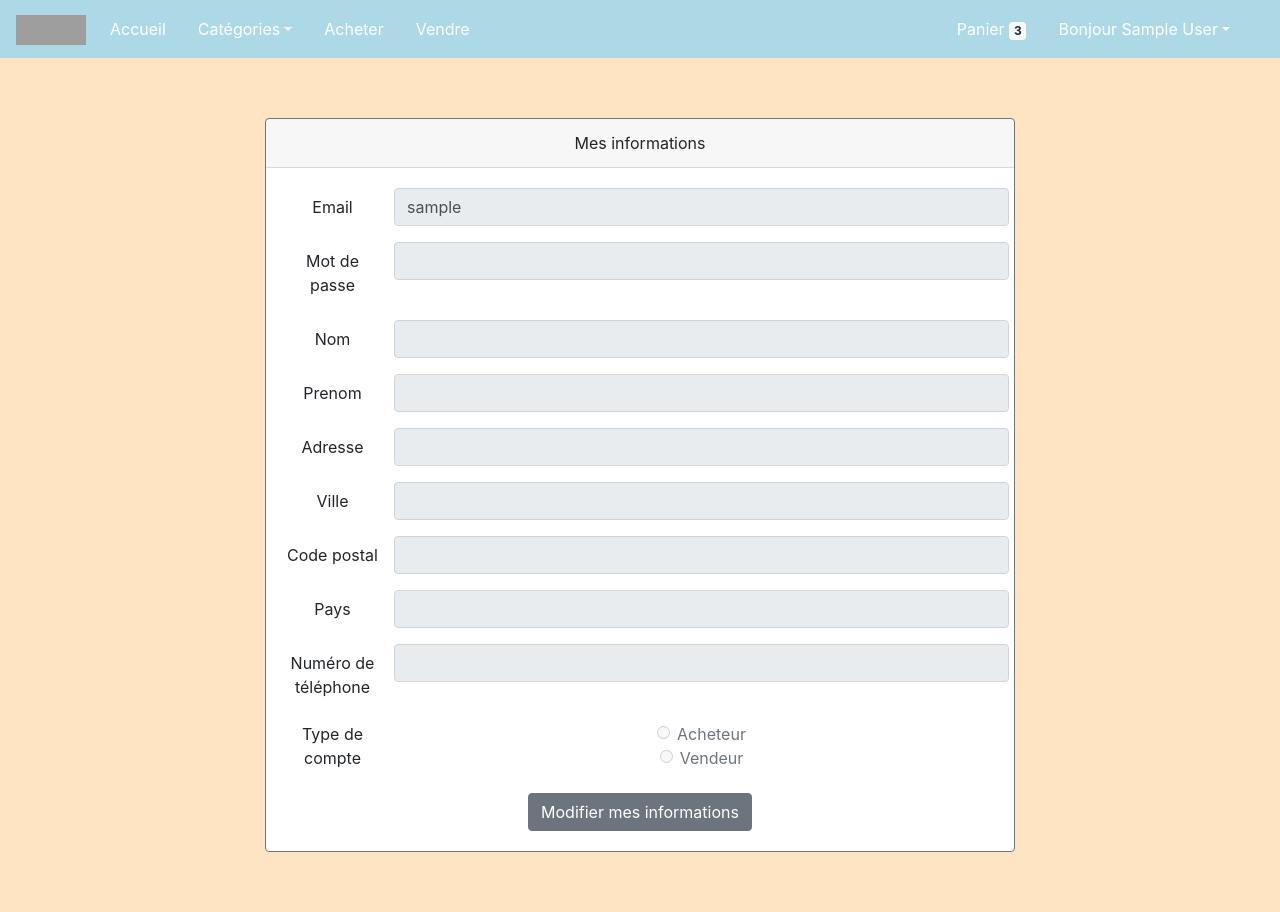
After one commit to Nassim-Boutaleb/Piscine_2020, a PHP site: page /gerer_compte.php in a window 1280 px wide. The commit adds this page. Run offline with PHP 8.4, Linux system fonts and the light colour scheme; the visitor is signed in with stand-in values (Sample User, id 1); data that the repository does not hold is empty; grey boxes are pictures that could not be loaded.

Commit message:
V1 modifier le compte

```diff
--- a/Piscine/Navbars/navbar_def.php
+++ b/Piscine/Navbars/navbar_def.php
@@ -43,7 +43,7 @@
                             <li class="nav-item dropdown" id="menu_compte">
                                 <a class="nav-link dropdown-toggle" href="#" id="compte" role="button" data-toggle="dropdown" aria-haspopup="true" aria-expanded="false"><?php echo("Bonjour ".$_SESSION["nom"]); ?></a>
                                 <div class="dropdown-menu" aria-labelledby="navbarDropdown">
-                                    <a class="dropdown-item" href="#">Mes informations personnelles</a>
+                                    <a class="dropdown-item" href="gerer_compte.php">Mes informations personnelles</a>
                                     <a class="dropdown-item" href="deconnexion.php">Me déconnecter</a>
                                 </div>
                             </li>
--- /dev/null
+++ b/Piscine/gerer_compte.php
@@ -0,0 +1,221 @@
+<?php session_start() ?>
+<!DOCTYPE html>
+<html lang="en">
+<head>
+    <meta charset="utf-8">
+    <meta name="viewport" content="width=device-width, initial-scale=1">
+    <link rel="stylesheet"  href="https://stackpath.bootstrapcdn.com/bootstrap/4.1.3/css/bootstrap.min.css">
+    <script src="https://code.jquery.com/jquery-3.3.1.slim.min.js"></script>
+    <script src="https://stackpath.bootstrapcdn.com/bootstrap/4.1.3/js/bootstrap.min.js"></script>
+    <title>Mes informations</title>
+    <link href="login.css" rel="stylesheet" type="text/css"/>
+    <?php
+        // Se connecter à la BDD pour récupérer les informations à afficher
+        $login = $_SESSION["login"];  // qui est connecté ?
+
+        //identifier le nom de base de données
+        $database = "ebayece";
+
+        //connectez-vous dans votre BDD
+        //Rappel : votre serveur = localhost | votre login = root | votre mot de pass = '' (rien)
+        $db_handle = mysqli_connect('localhost', 'root', 'root' );
+        $db_found = mysqli_select_db($db_handle, $database);
+
+        //si le BDD existe, faire le traitement
+        if ($db_found) {
+
+            $sql = "SELECT * FROM utilisateur WHERE login='$login' ";
+            $result = mysqli_query($db_handle, $sql);
+
+            while ($data = mysqli_fetch_assoc($result)) {
+                $password = $data["password"];
+                $nom = $data["nom"];
+                $prenom = $data["prenom"];
+                $adresse = $data["adresse"];
+                $ville = $data["ville"];
+                $code_postal = $data["code_postal"];
+                $pays = $data["pays"];
+                $numero_tel = $data["numero_tel"];
+                $statut = $data["statut"];
+            }
+        }
+        else {
+            echo "Database not found";
+        }   //end else
+
+        // Gestion des erreurs (après avoir validé le formulaire une 1ere fois)
+    ?>
+    <script>
+        $(document).ready (function() {
+            // Cocher la bonne radio pour le statut
+            var statut = "<?php echo($statut); ?>";
+            if (statut == "vendeur")
+            {
+                $("#statutV").prop("checked", true).trigger("click");
+            }
+            else if (statut == "acheteur")
+            {
+                $("#statutA").prop("checked", true).trigger("click");
+
+            }
+
+            // Si clic sur le bouton modifier mes informations: les champs deviennent modifiables et on active le bouton
+            // enregistrer qui va valider le formulaire
+            var envoi = false;
+            $("#modifierBtn").on ("click", function(e){
+                if (envoi == false)
+                {
+                    e.preventDefault(); // Le bouton modifier mes informations ne déclenche pas l'envoi du formulaire:
+                    $("#email").removeAttr("readonly");
+                    $("#nom").removeAttr("readonly");
+                    $("#prenom").removeAttr("readonly");
+                    $("#adresse").removeAttr("readonly");
+                    $("#ville").removeAttr("readonly");
+                    $("#pays").removeAttr("readonly");
+                    $("#cp").removeAttr("readonly");
+                    $("#tel").removeAttr("readonly");
+
+                    // Modifier le bouton
+                    $("#modifierBtn").removeClass("btn-secondary"); // il devient vert !
+                    $("#modifierBtn").addClass("btn-success"); // il devient vert !
+                    $("#modifierBtn").text("Valider les modifications");
+                    envoi = true;
+                }
+                else if (envoi == true)
+                {
+                        // Envoyer le formulaire
+                         document.getElementById("formulaire").submit();
+                }
+            });
+
+
+
+
+            // Gestion des erreurs (après avoir envoyé le formulaire une première fois)
+            // Indique à l'utilisateur son erreur
+
+
+
+        });
+    </script>
+</head>
+
+<body>
+    <!-- Navbar -->
+    <?php require("Navbars/navbar_def.php");  ?>
+
+    <!-- Contenu page -->
+
+
+    <div class="container-fluid">
+
+        <div class="card border-secondary text-center">
+            <div class="card-header">
+                Mes informations
+            </div>
+
+            <form method="post" action="gerer_compte_traitements.php" id="formulaire">
+                <div class="card-body">
+                    <div class="form-group row">
+                        <label for="email" class="col-sm-2 col-form-label">Email</label>
+                        <input type="email" class="form-control col-sm-10" name="email" id="email" value="<?php echo($login) ?>"required readonly>
+                        <div class="invalid-feedback">
+                            Login déjà utilisé. Veuillez utiliser un autre login SVP.
+                        </div>
+                    </div>
+
+                    <div class="form-group row">
+                        <label for="password" class="col-sm-2 col-form-label">Mot de passe</label>
+                        <input type="text" class="form-control col-sm-10" name="password" id="password" value="<?php echo($password) ?>" required readonly>
+                        <div class="invalid-feedback">
+                            Login inconnu
+                        </div>
+                    </div>
+
+                    <div class="form-group row">
+                        <label for="nom" class="col-sm-2 col-form-label">Nom</label>
+                        <input type="text" class="form-control col-sm-10" name="nom" id="nom" value="<?php echo($nom) ?>" required readonly>
+                        <div class="invalid-feedback">
+                            Login inconnu
+                        </div>
+                    </div>
+
+                    <div class="form-group row">
+                        <label for="prenom" class="col-sm-2 col-form-label">Prenom</label>
+                        <input type="text" class="form-control col-sm-10" name="prenom" id="prenom" value="<?php echo($prenom) ?>" required readonly>
+                        <div class="invalid-feedback">
+                            Login inconnu
+                        </div>
+                    </div>
+
+                    <div class="form-group row">
+                        <label for="adresse" class="col-sm-2 col-form-label">Adresse</label>
+                        <input type="text" class="form-control col-sm-10" name="adresse" id="adresse" value="<?php echo($adresse) ?>" required readonly>
+                        <div class="invalid-feedback">
+                            Login inconnu
+                        </div>
+                    </div>
+
+                    <div class="form-group row">
+                        <label for="ville" class="col-sm-2 col-form-label">Ville</label>
+                        <input type="text" class="form-control col-sm-10" name="ville" id="ville" value="<?php echo($ville) ?>" required readonly>
+                        <div class="invalid-feedback">
+                            Login inconnu
+                        </div>
+                    </div>
+
+                    <div class="form-group row">
+                        <label for="cp" class="col-sm-2 col-form-label">Code postal</label>
+                        <input type="text" class="form-control col-sm-10" name="cp" id="cp" value="<?php echo($code_postal) ?>" required readonly>
+                        <div class="invalid-feedback">
+                            Login inconnu
+                        </div>
+                    </div>
+
+                    <div class="form-group row">
+                        <label for="pays" class="col-sm-2 col-form-label">Pays</label>
+                        <input type="text" class="form-control col-sm-10" name="pays" id="pays" value="<?php echo($pays) ?>" required readonly>
+                        <div class="invalid-feedback">
+                            Login inconnu
+                        </div>
+                    </div>
+
+                    <div class="form-group row">
+                        <label for="tel" class="col-sm-2 col-form-label">Numéro de téléphone</label>
+                        <input type="phone" class="form-control col-sm-10" name="tel" id="tel" value="<?php echo($numero_tel) ?>" required readonly>
+                        <div class="invalid-feedback">
+                            Login inconnu
+                        </div>
+                    </div>
+
+                    <fieldset class="form-group">
+                        <div class="row">
+                          <legend class="col-form-label col-sm-2 pt-0">Type de compte</legend>
+                          <div class="col-sm-10">
+                            <div class="form-check">
+                              <input class="form-check-input" type="radio" name="statut" id="statutA" value="acheteur" required disabled >
+                              <label class="form-check-label" for="statutA">
+                                Acheteur
+                              </label>
+                            </div>
+                            <div class="form-check">
+                              <input class="form-check-input" type="radio" name="statut" id="statutV" value="vendeur" required disabled >
+                              <label class="form-check-label" for="statutV">
+                                Vendeur
+                              </label>
+                            </div>
+                          </div>
+                        </div>
+                      </fieldset>
+
+                    <button class="btn btn-secondary" id="modifierBtn">Modifier mes informations</button>
+                </div>
+
+            </form>
+        </div>
+
+
+    </div>
+</body>
+
+</html>
```
Also changed, not shown: Piscine/gerer_compte_traitements.php (added, +106 -0 lines).
